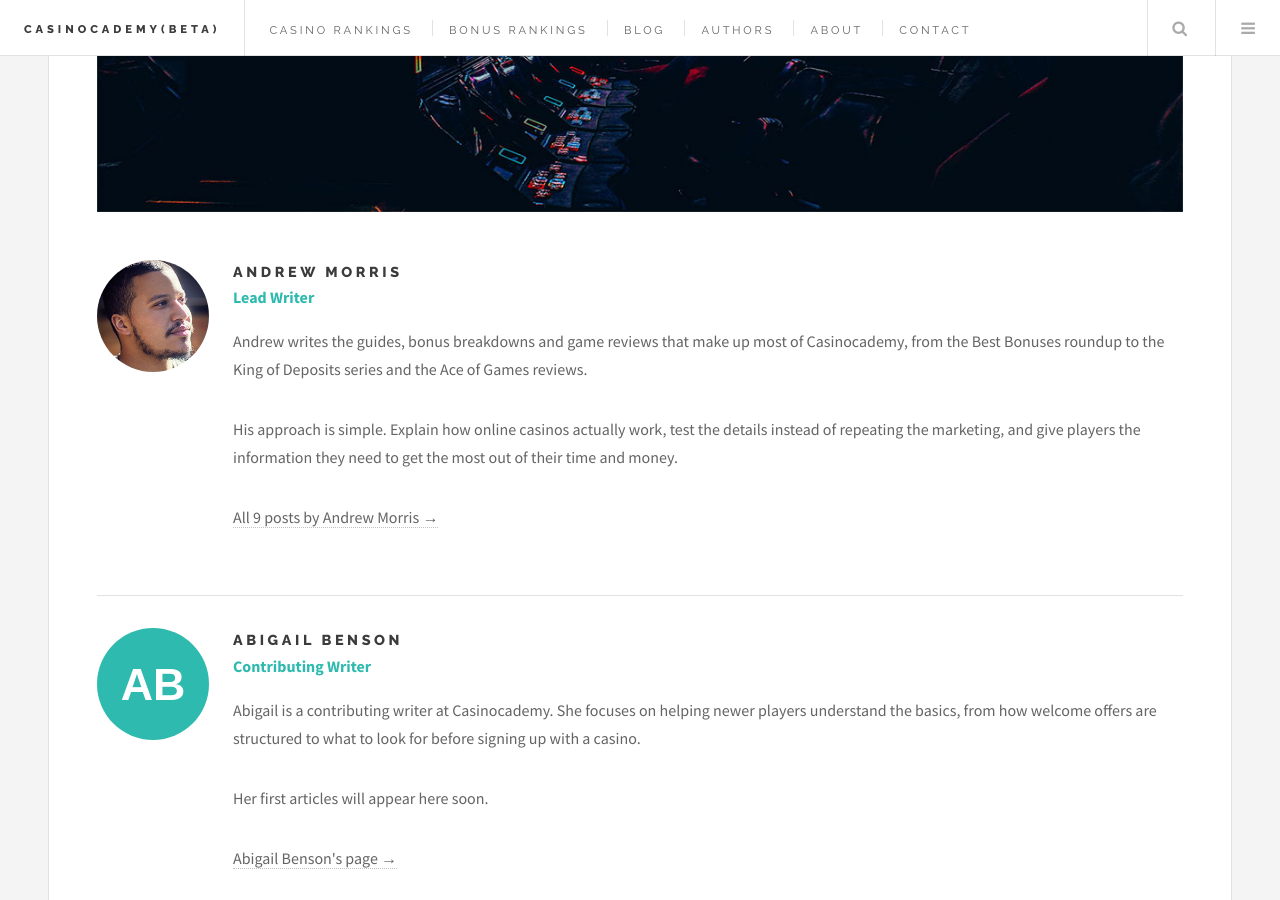
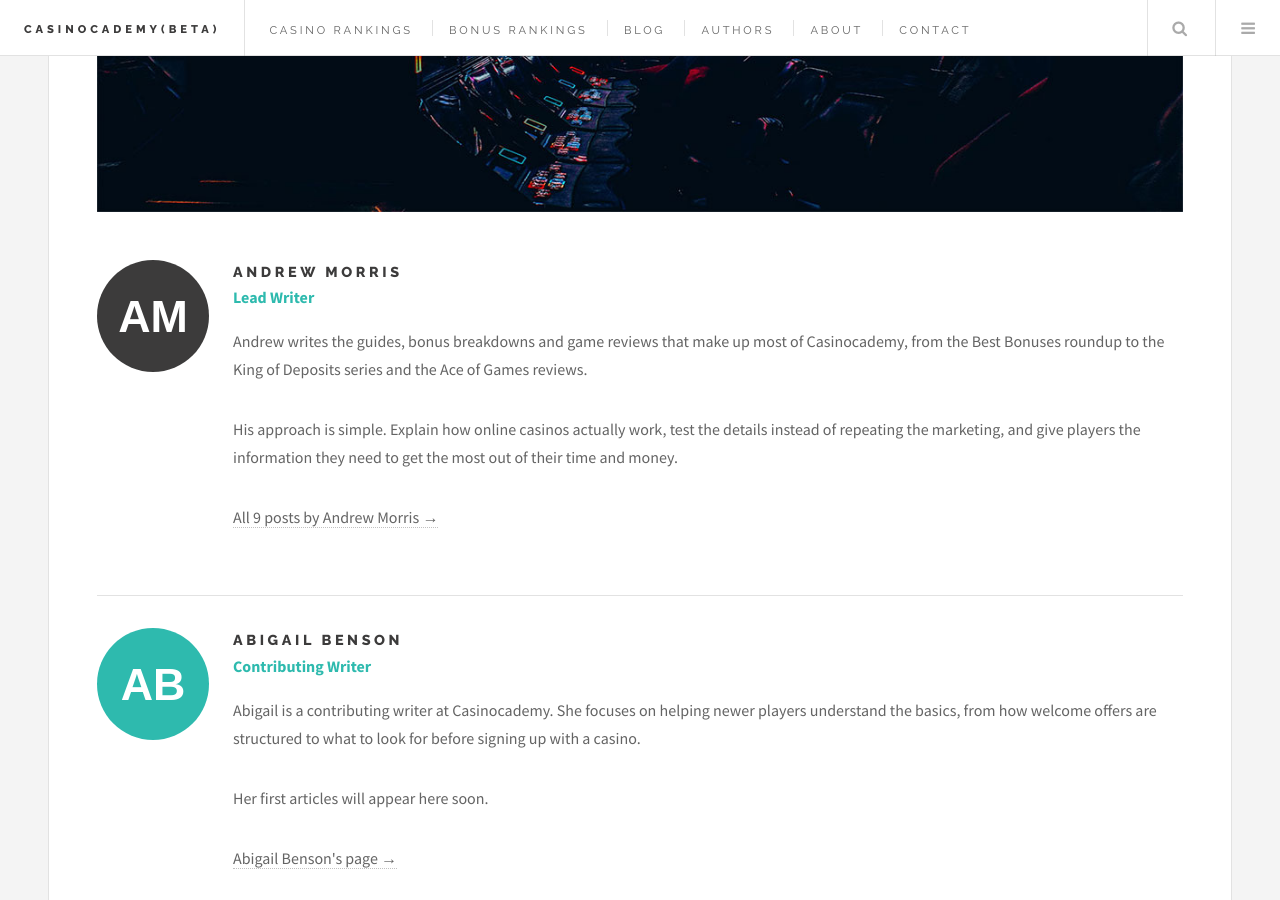
Before and after one commit to MI6-EMP-ID-007/MI6-EMP-ID-007.github.io, a Jekyll site: the page built from authors.md, in a window 1280 px wide and 900 px high, scrolled down 588 px. Built offline with Jekyll 4.4.1, drawn with Linux system fonts in a browser that asks for light colours.

Commit message:
Use generated initials avatar for Andrew Morris
Co-Authored-By: Claude Sonnet 5.5 <noreply@anthropic.com>

```diff
--- a/_data/authors.yml
+++ b/_data/authors.yml
@@ -2,7 +2,7 @@
 # `name` must match the `author:` value used in post front matter exactly.
 # `photo` is relative to /images/.
 - name: Andrew Morris
-  photo: Authors/Andrew Morris.jpg
+  photo: Authors/andrew-morris.svg
   role: Lead Writer
   bio:
     - Andrew writes the guides, bonus breakdowns and game reviews that make up most of Casinocademy, from the Best Bonuses roundup to the King of Deposits series and the Ace of Games reviews.
```
Also changed, not shown: issues.md (+1 -1 lines), images/Authors/andrew-morris.svg (added).
